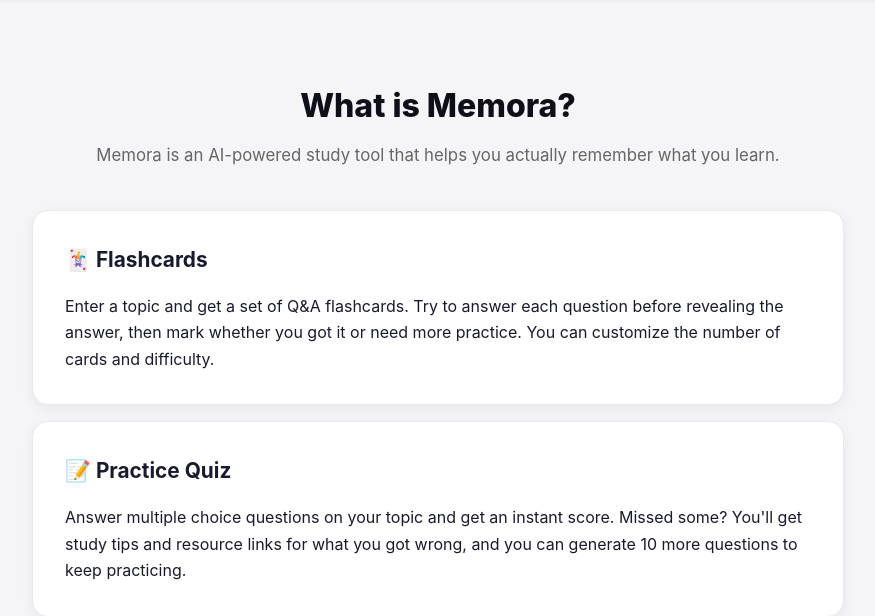
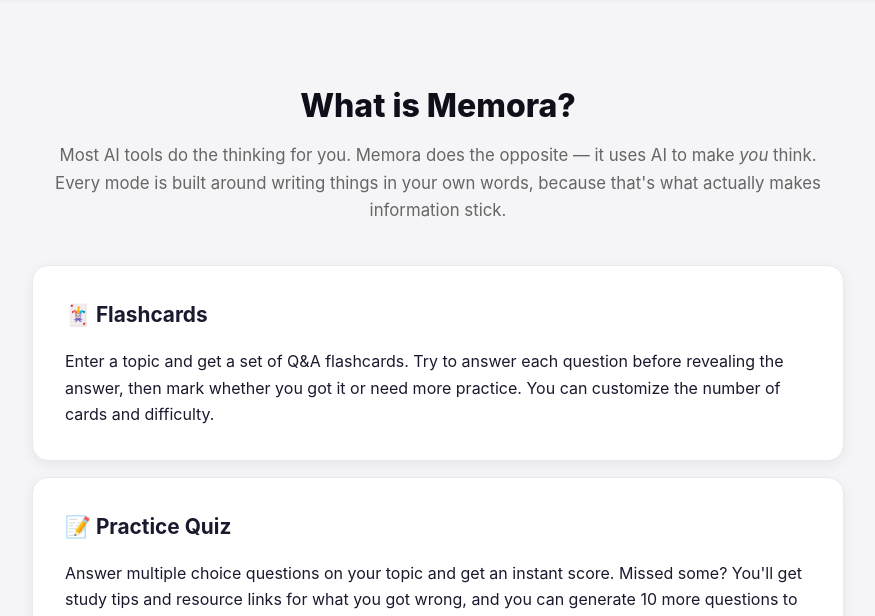
Before and after one commit to tanush-pusuluri/memora, a Flask app: page /about in a window 1280 px wide. Shown: the part 73-689 px from the top of the page, without its empty margins (202-1077 px from the left). Run offline with Flask 3, Linux system fonts and the light colour scheme.

Commit message:
update about page blurb

```diff
--- a/templates/about.html
+++ b/templates/about.html
@@ -5,7 +5,7 @@
 
 <div class="hero">
   <h1>What is Memora?</h1>
-  <p>Memora is an AI-powered study tool that helps you actually remember what you learn.</p>
+  <p>Most AI tools do the thinking for you. Memora does the opposite — it uses AI to make <em>you</em> think. Every mode is built around writing things in your own words, because that's what actually makes information stick.</p>
 </div>
 
 <div class="section-work" style="margin-bottom: 1rem;">
```
